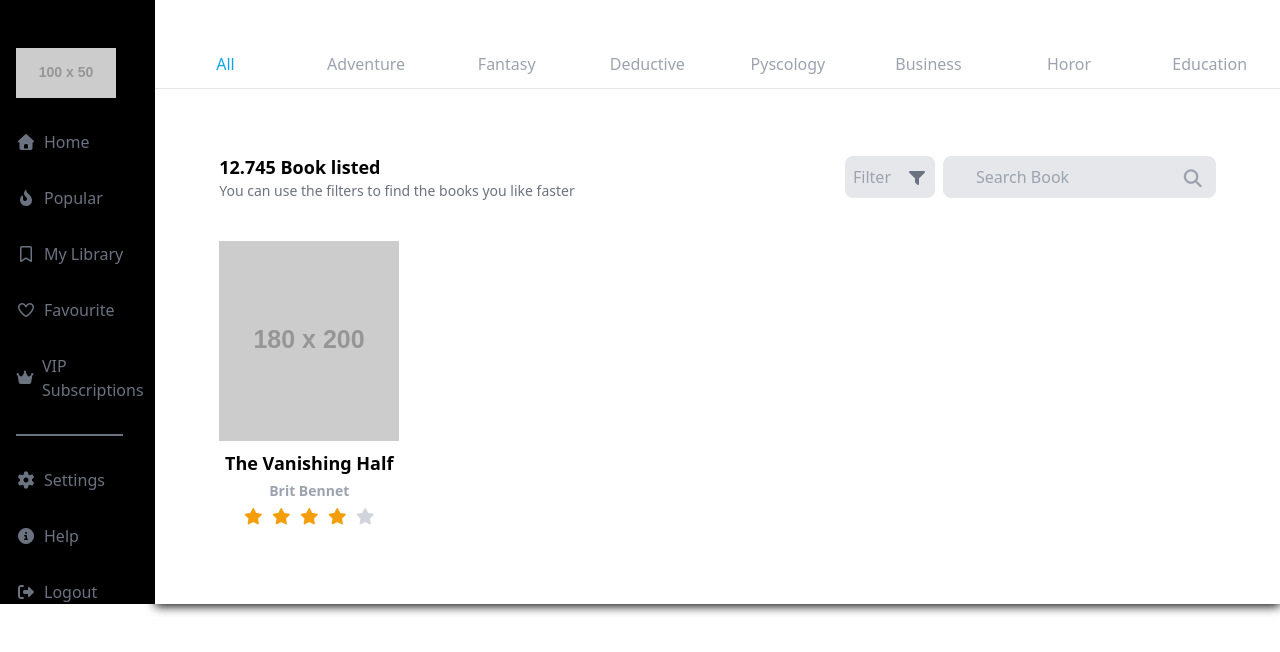
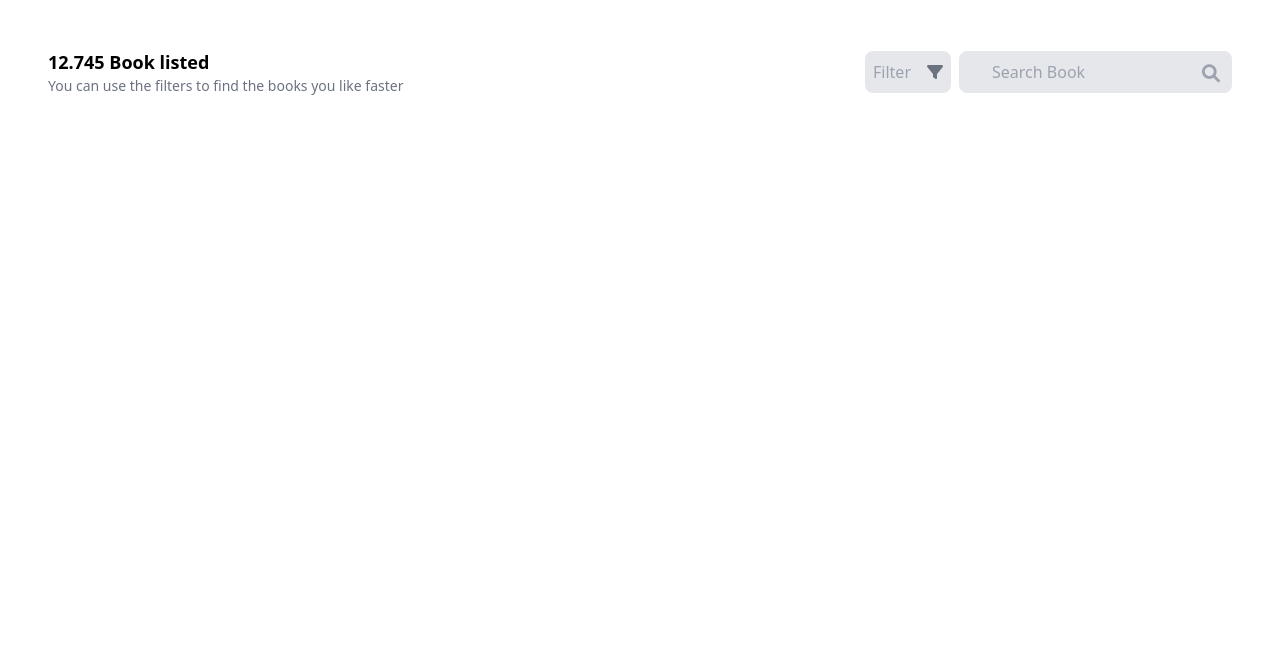
Before and after one commit to umairSahib/Book-Reading-App, a React (Vite) app: page / in a window 1280 px wide. Shown: the top 652 px of the page. Built offline with nearby package versions, Linux system fonts and the light colour scheme.

Commit message:
problem solve

```diff
--- a/index.html
+++ b/index.html
@@ -7,12 +7,8 @@
     <link
       rel="stylesheet"
       href="https://cdnjs.cloudflare.com/ajax/libs/font-awesome/6.0.0-beta3/css/all.min.css"
-      integrity="sha384-k6RqeWeci5ZR/Lv4MR0sA0FfDOMEXyHzzWE5q6O0p3JEhRNs7FQd5pyNTIrc/uUK"
+      integrity="sha384-5e2ESR8Ycmos6g3gAKr1Jvwye8sW4U1u/cAKulfVJnkakCcMqhOudbtPnvJ+nbv7"
       crossorigin="anonymous"
-    />
-    <link
-      rel="stylesheet"
-      href="https://cdn.jsdelivr.net/npm/@fortawesome/fontawesome-free/css/all.min.css"
     />
 
     <title>Vite + React</title>
--- a/src/App.jsx
+++ b/src/App.jsx
@@ -1,10 +1,12 @@
 import React from "react";
-import Home from "./Pages/Home/Home";
+import { useState } from "react";
+import All from "./component/All";
 
 const App = () => {
+  const [books, setBooks] = useState([]);
   return (
     <>
-      <Home />
+      <All books={books} setBooks={setBooks} />
     </>
   );
 };
--- a/src/Pages/Home/Home.jsx
+++ b/src/Pages/Home/Home.jsx
@@ -1,14 +1,12 @@
 import React from "react";
-import RadixComponent from "../../component/RadixComponent";
-import SideBar from "../../component/SideBar";
+import Cards from "../../component/Cards";
 
-const Home = () => {
+const Home = ({ books }) => {
   return (
     <>
-      <div className="flex">
-        <SideBar />
-        <RadixComponent />
-      </div>
+      <>
+        <Cards books={books} />
+      </>
     </>
   );
 };
--- a/src/component/Adventure.jsx
+++ b/src/component/Adventure.jsx
@@ -15,7 +15,7 @@ const Adventure = () => {
         <div className="flex">
           <button className=" flex gap-4 items-center bg-gray-200 p-2 rounded-lg">
             <h1 className=" text-gray-400 font-roboto text-base">Filter</h1>
-            <i class="fas fa-filter  text-gray-500"></i>
+            <i className="fas fa-filter  text-gray-500"></i>
           </button>
         </div>
       </div>
--- a/src/component/All.jsx
+++ b/src/component/All.jsx
@@ -1,6 +1,26 @@
 import React from "react";
 
-const All = () => {
+const All = (props) => {
+  async function handleSubmit(event) {
+    event.preventDefault();
+
+    const formData = new FormData(event.target);
+    const inputValue = formData.get("inputName");
+
+    const response = await fetch(
+      `https://openlibrary.org/search.json?q=${inputValue}&fields=key,title,author_name,isbn&limit=20&page=1`
+    );
+    const data = await response.json();
+    console.log("🚀 ~ handleSubmit ~ data:", data);
+    const addId = data.docs.map((item, index) => {
+      item.id = index + 1;
+      return item;
+    });
+    console.log("🚀 ~ addId ~ addId:", addId);
+
+    props.setBooks(data);
+  }
+
   return (
     <div>
       <div className="flex justify-between ml-12 mr-12 pt-12 items-center">
@@ -15,9 +35,10 @@ const All = () => {
         <div className="flex gap-2">
           <button className="flex gap-4 items-center bg-gray-200 p-2 rounded-lg">
             <h1 className="text-gray-400 font-roboto text-base">Filter</h1>
-            <i class="fas fa-filter text-gray-500"></i>
+            <i className="fas fa-filter text-gray-500"></i>
           </button>
           <div className="relative">
+            <form onSubmit={handleSubmit}>
               <input
                 type="text"
                 placeholder="Search Book"
@@ -26,27 +47,7 @@ const All = () => {
               <button>
                 <i className="fa-solid fa-magnifying-glass text-lg text-gray-400 absolute top-2 right-3"></i>
               </button>
-          </div>
-        </div>
-      </div>
-
-      <div className="flex ml-12 mr-12 mt-10 gap-4">
-        <div className="">
-          <div className="flex-col  text-center">
-            <img src="https://placehold.co/180x200" alt="card" />
-            <h1 className="font-roboto text-lg font-bold whitespace-pre mt-2">
-              The Vanishing Half
-            </h1>
-            <h2 className="text-gray-400 font-roboto font-semibold mt-1 text-sm">
-              Brit Bennet
-            </h2>
-            <div className="flex gap-2 mt-2 justify-center">
-              <i className="fa fa-star text-amber-500"></i>
-              <i className="fa fa-star text-amber-500"></i>
-              <i className="fa fa-star text-amber-500"></i>
-              <i className="fa fa-star text-amber-500"></i>
-              <i className="fa fa-star text-gray-300"></i>
-            </div>
+            </form>
           </div>
         </div>
       </div>
--- a/src/component/Business.jsx
+++ b/src/component/Business.jsx
@@ -15,7 +15,7 @@ const Business = () => {
         <div className="flex">
           <button className=" flex gap-4 items-center bg-gray-200 p-2 rounded-lg">
             <h1 className=" text-gray-400 font-roboto text-base">Filter</h1>
-            <i class="fas fa-filter  text-gray-500"></i>
+            <i className="fas fa-filter  text-gray-500"></i>
           </button>
         </div>
       </div>
--- /dev/null
+++ b/src/component/Cards.jsx
@@ -0,0 +1,98 @@
+import React from "react";
+
+const Cards = ({ books }) => {
+  return (
+    <>
+      <div className="grid grid-cols-3 ">
+        {books?.docs?.map((book, index) => {
+          console.log("🚀 ~ {books?.docs?.map ~ book:", book, "book");
+
+          return (
+            <div className=" items-center grid " key={index}>
+              <div className="bg-white rounded-lg border p-4">
+                <div className="text">
+                  <img
+                    src={
+                      book?.isbn
+                        ? `https://covers.openlibrary.org/b/isbn/${book?.isbn[0]}.jpg`
+                        : ""
+                    }
+                    alt="card "
+                    className="w-full h-48 rounded-md object-cover"
+                  />
+                  {/* <Link to={`/Book/${book.id}`}>*/}
+                  <Link to={`/myBook/${book.id}`}>
+                    <h2 className="text-[#000000] pt-4 pl-5 font-semibold text-lg">
+                      {book.title}
+                    </h2>
+                  </Link>
+                  <h3 className="text-[#cf8383] pt-2 pl-5 font-semibold text-sm">
+                    {book?.author_name?.[0]}
+                  </h3>
+                </div>
+              </div>
+            </div>
+          );
+        })}
+      </div>
+    </>
+  );
+};
+
+export default Cards;
+
+// {
+//   books?.docs?.map((book, index) => {
+//     console.log("🚀 ~ {books?.docs?.map ~ book:", book, "book");
+
+//     return (
+//       <div className=" items-center grid " key={index}>
+//         <div className="bg-white rounded-lg border p-4">
+//           <div className="text">
+//             <img
+//               src={
+//                 book?.isbn
+//                   ? `https://covers.openlibrary.org/b/isbn/${book?.isbn[0]}.jpg`
+//                   : ""
+//               }
+//               alt="card "
+//               className="w-full h-48 rounded-md object-cover"
+//             />
+//             {/* <Link to={`/Book/${book.id}`}>*/}
+//             <Link to={`/myBook/${book.id}`}>
+//               <h2 className="text-[#000000] pt-4 pl-5 font-semibold text-lg">
+//                 {book.title}
+//               </h2>
+//             </Link>
+//             <h3 className="text-[#cf8383] pt-2 pl-5 font-semibold text-sm">
+//               {book?.author_name?.[0]}
+//             </h3>
+//           </div>
+//         </div>
+//       </div>
+//     );
+//   });
+// }
+
+// {
+/* <div className="flex ml-12 mr-12 mt-10 gap-4">
+  <div className="">
+    <div className="flex-col  text-center">
+      <img src="https://placehold.co/180x200" alt="card" />
+      <h1 className="font-roboto text-lg font-bold whitespace-pre mt-2">
+        The Vanishing Half
+      </h1>
+      <h2 className="text-gray-400 font-roboto font-semibold mt-1 text-sm">
+        Brit Bennet
+      </h2>
+      <div className="flex gap-2 mt-2 justify-center">
+        <i className="fa fa-star text-amber-500"></i>
+        <i className="fa fa-star text-amber-500"></i>
+        <i className="fa fa-star text-amber-500"></i>
+        <i className="fa fa-star text-amber-500"></i>
+        <i className="fa fa-star text-gray-300"></i>
+      </div>
+    </div>
+  </div>
+</div>; */
+// }
--- a/src/component/Deductive.jsx
+++ b/src/component/Deductive.jsx
@@ -15,7 +15,7 @@ const Deductive = () => {
         <div className="flex">
           <button className=" flex gap-4 items-center bg-gray-200 p-2 rounded-lg">
             <h1 className=" text-gray-400 font-roboto text-base">Filter</h1>
-            <i class="fas fa-filter  text-gray-500"></i>
+            <i className="fas fa-filter  text-gray-500"></i>
           </button>
         </div>
       </div>
--- a/src/component/Education.jsx
+++ b/src/component/Education.jsx
@@ -15,7 +15,7 @@ const Education = () => {
         <div className="flex">
           <button className=" flex gap-4 items-center bg-gray-200 p-2 rounded-lg">
             <h1 className=" text-gray-400 font-roboto text-base">Filter</h1>
-            <i class="fas fa-filter  text-gray-500"></i>
+            <i className="fas fa-filter  text-gray-500"></i>
           </button>
         </div>
       </div>
--- a/src/component/Fantasy.jsx
+++ b/src/component/Fantasy.jsx
@@ -16,7 +16,7 @@ const Fantasy = () => {
         <div className="flex">
           <button className=" flex gap-4 items-center bg-gray-200 p-2 rounded-lg">
             <h1 className=" text-gray-400 font-roboto text-base">Filter</h1>
-            <i class="fas fa-filter  text-gray-500"></i>
+            <i className="fas fa-filter  text-gray-500"></i>
           </button>
         </div>
       </div>
--- a/src/component/Horor.jsx
+++ b/src/component/Horor.jsx
@@ -15,7 +15,7 @@ const Horor = () => {
         <div className="flex">
           <button className=" flex gap-4 items-center bg-gray-200 p-2 rounded-lg">
             <h1 className=" text-gray-400 font-roboto text-base">Filter</h1>
-            <i class="fas fa-filter  text-gray-500"></i>
+            <i className="fas fa-filter  text-gray-500"></i>
           </button>
         </div>
       </div>
--- a/src/component/Pyscology.jsx
+++ b/src/component/Pyscology.jsx
@@ -15,7 +15,7 @@ const Pyscology = () => {
         <div className="flex">
           <button className=" flex gap-4 items-center bg-gray-200 p-2 rounded-lg">
             <h1 className=" text-gray-400 font-roboto text-base">Filter</h1>
-            <i class="fas fa-filter  text-gray-500"></i>
+            <i className="fas fa-filter  text-gray-500"></i>
           </button>
         </div>
       </div>
```
Lines whose indentation alone changed are shown as unchanged.
